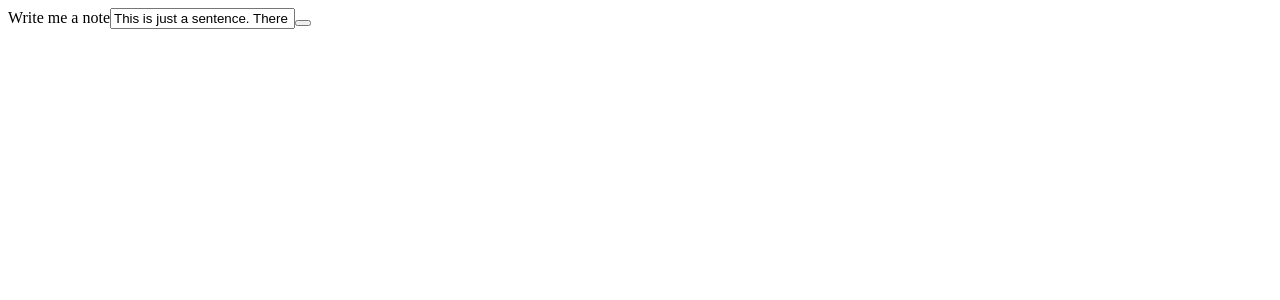
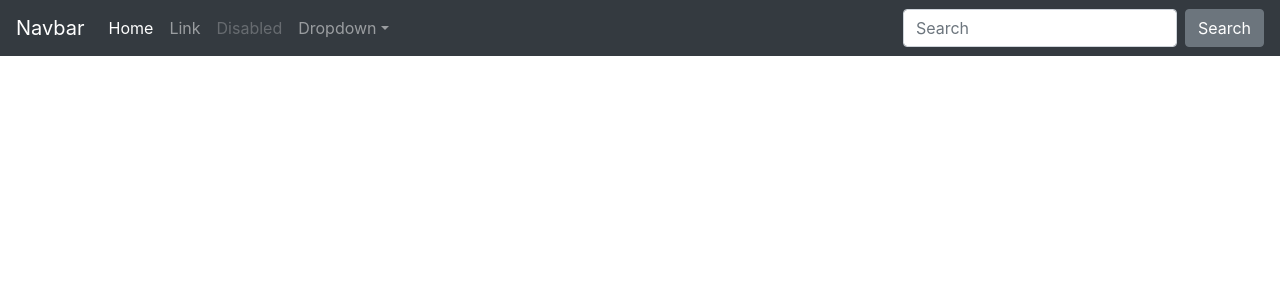
Before and after one commit to alexi-o/personal-website-vuejs, a Vue app: page / in a window 1280 px wide. Shown: the top 300 px of the page. Built offline with nearby package versions, Linux system fonts and the light colour scheme.

Commit message:
adds bootstrap library

```diff
--- a/src/App.vue
+++ b/src/App.vue
@@ -1,16 +1,19 @@
 <template>
   <div id="app">
-    <AddNote msg="Welcome"/>
+    <!-- <AddNote msg="Welcome"/> -->
+    <Homepage />
   </div>
 </template>
 
 <script>
-import AddNote from './components/AddNote.vue'
+// import AddNote from './components/AddNote.vue'
+import Homepage from './components/Homepage.vue'
 
 export default {
   name: 'App',
   components: {
-    AddNote
+    // AddNote
+    Homepage
   }
 }
 </script>
--- a/src/components/AddNote.vue
+++ b/src/components/AddNote.vue
@@ -1,5 +1,5 @@
 <template>
-    <div id="app">
+    <div>
         <div class="container">
             <label>Write me a note</label>
             <input type="text" v-model="note"/>
--- a/src/components/Homepage.vue
+++ b/src/components/Homepage.vue
@@ -1,8 +1,36 @@
 <template>
-  <div class="hello">
-    <h1>{{ msg }}</h1>
-    <h2>banana</h2>
+    <nav class="navbar navbar-expand-md navbar-dark bg-dark fixed-top">
+  <a class="navbar-brand" href="#">Navbar</a>
+  <button class="navbar-toggler collapsed" type="button" data-toggle="collapse" data-target="#navbarsExampleDefault" aria-controls="navbarsExampleDefault" aria-expanded="false" aria-label="Toggle navigation">
+    <span class="navbar-toggler-icon"></span>
+  </button>
+
+  <div class="navbar-collapse collapse" id="navbarsExampleDefault" style="">
+    <ul class="navbar-nav mr-auto">
+      <li class="nav-item active">
+        <a class="nav-link" href="#">Home <span class="sr-only">(current)</span></a>
+      </li>
+      <li class="nav-item">
+        <a class="nav-link" href="#">Link</a>
+      </li>
+      <li class="nav-item">
+        <a class="nav-link disabled" href="#" tabindex="-1" aria-disabled="true">Disabled</a>
+      </li>
+      <li class="nav-item dropdown">
+        <a class="nav-link dropdown-toggle" href="#" id="dropdown01" data-toggle="dropdown" aria-haspopup="true" aria-expanded="false">Dropdown</a>
+        <div class="dropdown-menu" aria-labelledby="dropdown01">
+          <a class="dropdown-item" href="#">Action</a>
+          <a class="dropdown-item" href="#">Another action</a>
+          <a class="dropdown-item" href="#">Something else here</a>
+        </div>
+      </li>
+    </ul>
+    <form class="form-inline my-2 my-lg-0">
+      <input class="form-control mr-sm-2" type="text" placeholder="Search" aria-label="Search">
+      <button class="btn btn-secondary my-2 my-sm-0" type="submit">Search</button>
+    </form>
   </div>
+</nav>
 </template>
 <script>
 export default {
--- a/src/main.js
+++ b/src/main.js
@@ -1,5 +1,7 @@
 import Vue from 'vue'
 import App from './App.vue'
+import 'bootstrap'
+import 'bootstrap/dist/css/bootstrap.min.css'
 
 Vue.config.productionTip = false
 
```
